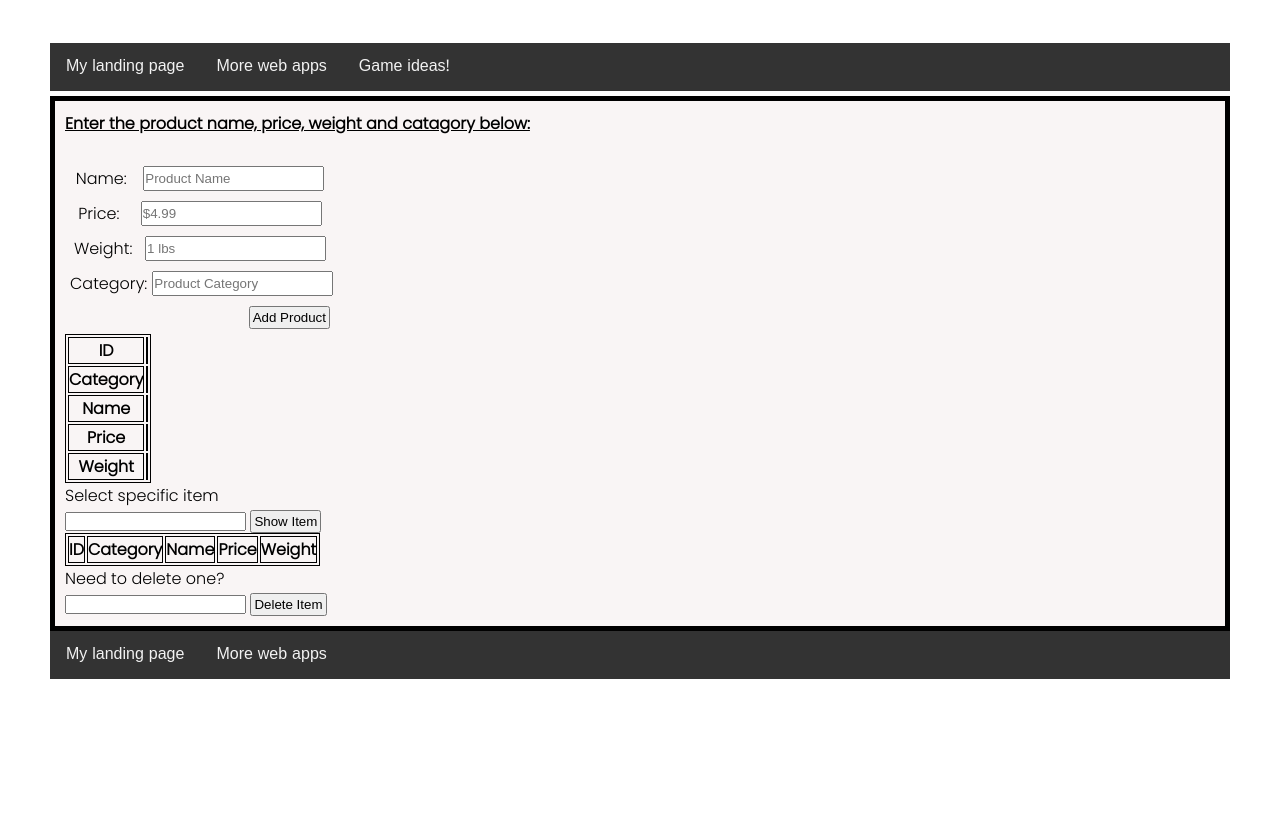
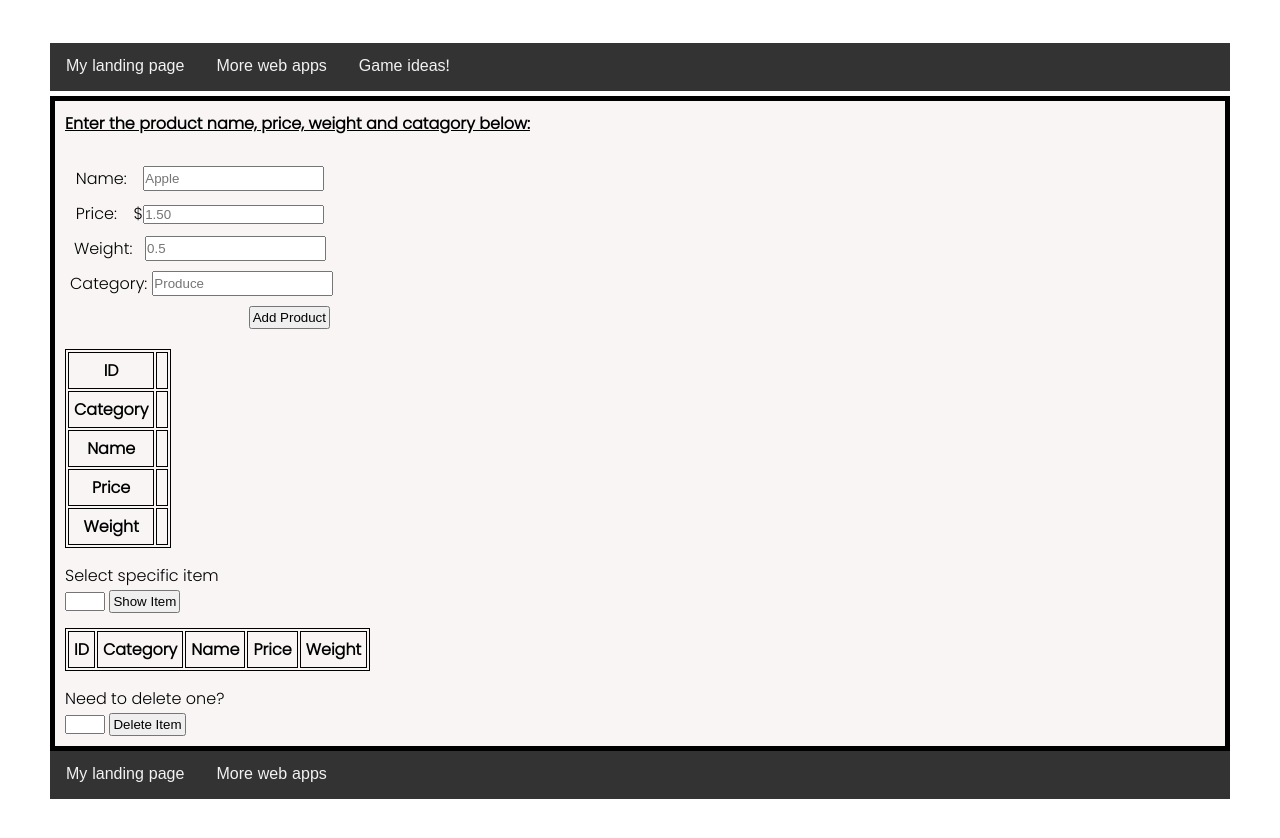
Before and after one commit to dspyk77/store-data, a plain HTML site: page index.html in a window 1280 px wide. Both pictures are taken after a click on the button "Show Item". Shown: the top 838 px of the page. Before the commit the page ends 800 px from the top, so only its background shows below. Drawn offline with Linux system fonts and the light colour scheme.

Commit message:
Added error message. Added $ and lbs to table's

```diff
--- a/assets/script.js
+++ b/assets/script.js
@@ -9,6 +9,8 @@ var showTableCategory = document.querySelector("#show-table-category")
 var showTablePrice = document.querySelector("#show-table-price")
 var showTableWeight = document.querySelector("#show-table-weight")
 var showTableName = document.querySelector("#show-table-name")
+var deleteIndex = document.querySelector("#del-item")
+var displayErrorMsg = document.querySelector("#error-msg")
 
 var productsArr = [];
 var product = {
@@ -59,7 +61,7 @@ function storeProduct() {
 }
 
 function deleteProduct() {
-  var deleteIndex = document.querySelector("#del-item");
+  if (deleteIndex.value >= 0 && deleteIndex.value <= productsArr.length) {
     productsArr.splice(deleteIndex.value, 1);
 
     console.log("Remaining elemants:")
@@ -70,6 +72,10 @@ function deleteProduct() {
     clearIndexTable()
 
     renderNewArrayState()
+  } else {
+    displayErrorMsg.hidden = false;
+    setTimeout(hideErrorMsg, 2000);
+  }
 }
 
 function renderNewArrayState() {
@@ -86,8 +92,8 @@ function renderNewArrayState() {
         <td>${i}</td>
         <td>${currentProduct.category}</td>
         <td>${currentProduct.name}</td>
-        <td>${currentProduct.price}</td>
-        <td>${currentProduct.weight}</td>
+        <td>${"$"}${currentProduct.price}</td>
+        <td>${currentProduct.weight}${"lbs"}</td>
       </tr
     `
     );
@@ -97,12 +103,6 @@ function renderNewArrayState() {
 function clearIndexTable() {
   displayIndexTable.innerHTML = ""
 }
-
-showTableId = document.querySelector("#show-table-id")
-var showTableCategory = document.querySelector("#show-table-category")
-var showTablePrice = document.querySelector("#show-table-price")
-var showTableWeight = document.querySelector("#show-table-weight")
-var showTableName = document.querySelector("#show-table-name")
 
  function clearShowTableValue() {
   showTableId.innerHTML = ""
@@ -122,8 +122,8 @@ function showTable() {
   // render new element table
   showTableId.innerHTML = elementIdInput
   showTableCategory.innerHTML = currentProduct.category
-  showTablePrice.innerHTML = currentProduct.price
-  showTableWeight.innerHTML = currentProduct.weight
+  showTablePrice.innerHTML = ("$" + currentProduct.price)
+  showTableWeight.innerHTML = (currentProduct.weight + "lbs")
   showTableName.innerHTML = currentProduct.name
 }
 
@@ -132,6 +132,8 @@ function clearInputs() {
   priceInput.value  = ""
   weightInput.value  = ""
   categoryInput.value  = ""
+  deleteIndex.innerHTML = ""
+  displayShowTable.innerHTML = ""
 }
 
 
--- a/assets/style.css
+++ b/assets/style.css
@@ -36,7 +36,21 @@
 button {
   padding: 2px;
 }
+ table {
+  margin: 15px 0px;
+ }
 
+ footer {
+  margin-bottom: 50%;
+ }
+
+ th, td {
+  padding: 5px;
+ }
+
+ .num-input {
+  max-width: 40px;
+ }
 /* ===== flex ===== */
 .flex-container {
   display: flex;
--- a/index.html
+++ b/index.html
@@ -32,22 +32,22 @@
 
           <div class="flex-item fit-content space-around">
             <label class="padding-right">Name:</label>
-            <input id="name-input" type="text" placeholder="Product Name">
+            <input id="name-input" type="text" placeholder="Apple">
           </div>
 
           <div class="flex-item fit-content space-around">
             <label class="padding-right">Price:</label>
-            <input id="price-input" type="text" placeholder="$4.99">
+            <span>$<input id="price-input" type="text" placeholder="1.50"></span>
           </div>
 
           <div class="flex-item fit-content space-around">
             <label class="padding-right">Weight:</label>
-            <input id="weight-input" type="text" placeholder="1 lbs">
+            <input id="weight-input" type="text" placeholder="0.5">
           </div>
 
           <div class="flex-item fit-content space-around">
             <label class="padding-right">Category:</label>
-            <input id="category-input" type="text" placeholder="Product Category">
+            <input id="category-input" type="text" placeholder="Produce">
           </div>
 
           <div class="flex-item fit-content flex-end">
@@ -87,7 +87,7 @@
         </table>
         <div>
           <label for="show-item">Select specific item</label><br>
-          <input type="number" min="0" id="show-item">
+          <input  class="num-input" type="number" min="0" id="show-item">
           <button onclick="showTable()">Show Item</button>
         </div>
       </section>
@@ -108,7 +108,7 @@
         </table>
         <div>
           <label for="del-card">Need to delete one?</label><br>
-          <input type="number" min="0" id="del-item">
+          <input class="num-input" type="number" min="0" id="del-item">
           <button onclick="deleteProduct()">Delete Item</button>
         </div>
       </section>
```
Lines whose indentation alone changed are shown as unchanged.
